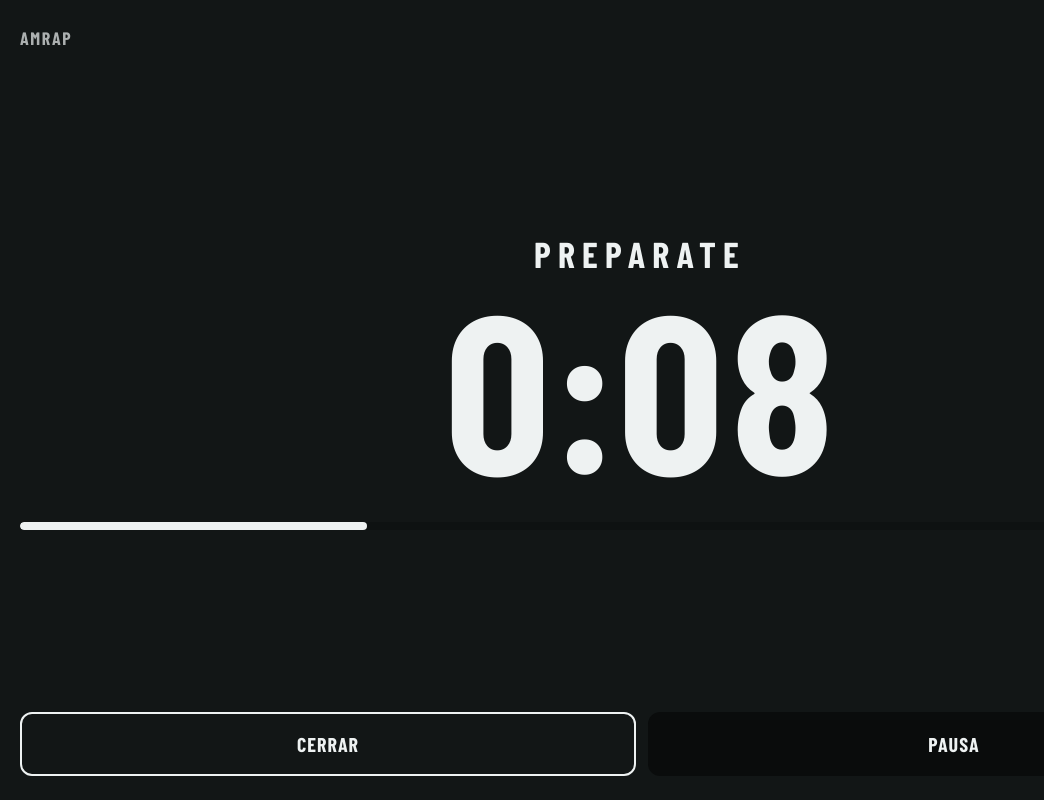
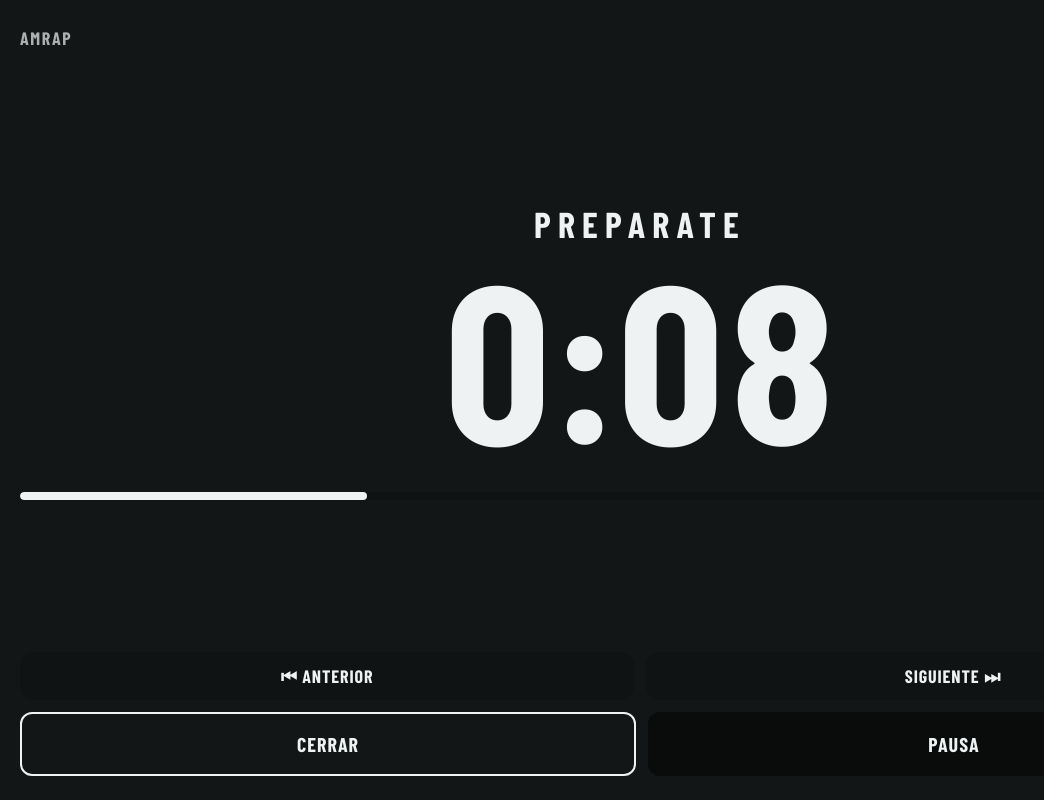
Before and after one commit to carolinamauro/la-fabrica, a Next.js app: page /timer in a window 1280 px wide. Both pictures are taken after a click on the button "EMPEZAR". Shown: the whole page, without its empty margins (0-1044 px from the left). Built offline with nearby package versions, Linux system fonts and the light colour scheme; a web font is replaced by a local one.

Commit message:
Let the timer skip to the next block or go back to the previous one
Siguiente jumps to the start of the next step (block, rest or series);
Anterior restarts the previous work block, skipping rests. Both keep the
clock running or paused as it was.

```diff
--- a/src/components/Timer.tsx
+++ b/src/components/Timer.tsx
@@ -5,6 +5,8 @@ import {
   DEFAULTS,
   formatClock,
   MAX_GROUPS,
+  previousWorkIndex,
+  segmentStart,
   segments,
   stateAt,
   type Phase,
@@ -335,6 +337,15 @@ function RunningClock({ config, onExit }: { config: TimerConfig; onExit: () => v
     setNow(at);
     setRun({ startedAt: at, banked: run.banked, finished: false });
   }
+  /** Moves to the start of segment `index` (past the last one = finished), keeping running or paused. */
+  function jumpTo(index: number) {
+    const target = segmentStart(list, index);
+    // Skipping an open-ended For Time ends it at the current time.
+    if (!Number.isFinite(target)) return pause(true);
+    const at = performance.now();
+    setNow(at);
+    setRun({ startedAt: run.startedAt === null ? null : at, banked: target, finished: false });
+  }
 
   const phase = state.done ? "done" : state.segment.phase;
   const background = {
@@ -404,6 +415,24 @@ function RunningClock({ config, onExit }: { config: TimerConfig; onExit: () => v
         {run.startedAt === null && !state.done && <p className="mt-6 font-display text-2xl font-bold tracking-widest uppercase opacity-70">En pausa</p>}
       </div>
 
+      {!state.done && (
+        <div className="mb-3 flex gap-3">
+          <button
+            type="button"
+            onClick={() => jumpTo(previousWorkIndex(list, state.index))}
+            className="h-12 flex-1 rounded-xl bg-black/15 font-display text-lg font-bold tracking-wider uppercase"
+          >
+            ⏮ Anterior
+          </button>
+          <button
+            type="button"
+            onClick={() => jumpTo(state.index + 1)}
+            className="h-12 flex-1 rounded-xl bg-black/15 font-display text-lg font-bold tracking-wider uppercase"
+          >
+            Siguiente ⏭
+          </button>
+        </div>
+      )}
       <div className="flex gap-3">
         <button type="button" onClick={onExit} className={`${control} border-2 border-current`}>
           {state.done ? "Volver" : "Cerrar"}
--- a/src/lib/timer.ts
+++ b/src/lib/timer.ts
@@ -122,6 +122,22 @@ export function stateAt(list: Segment[], seconds: number): TimerState {
   return { done: true, index: last, segment: list[last], elapsed: list[last].seconds, remaining: 0 };
 }
 
+/** Running time at which segment `index` starts (the end of the workout for list.length). */
+export function segmentStart(list: Segment[], index: number): number {
+  return list.slice(0, index).reduce((sum, s) => sum + s.seconds, 0);
+}
+
+/**
+ * Where "previous" jumps from segment `index`: the start of the last work block before it
+ * (so from a block or the rest after it, you redo the block before), or the first segment.
+ */
+export function previousWorkIndex(list: Segment[], index: number): number {
+  for (let i = index - 1; i >= 0; i--) {
+    if (list[i].phase === "work") return i;
+  }
+  return 0;
+}
+
 /** "m:ss", or "h:mm:ss" past an hour. */
 export function formatClock(totalSeconds: number): string {
   const s = Math.max(0, Math.floor(totalSeconds));
```
Also changed, not shown: 1 other file (tests, documents, lock files or other folders).
